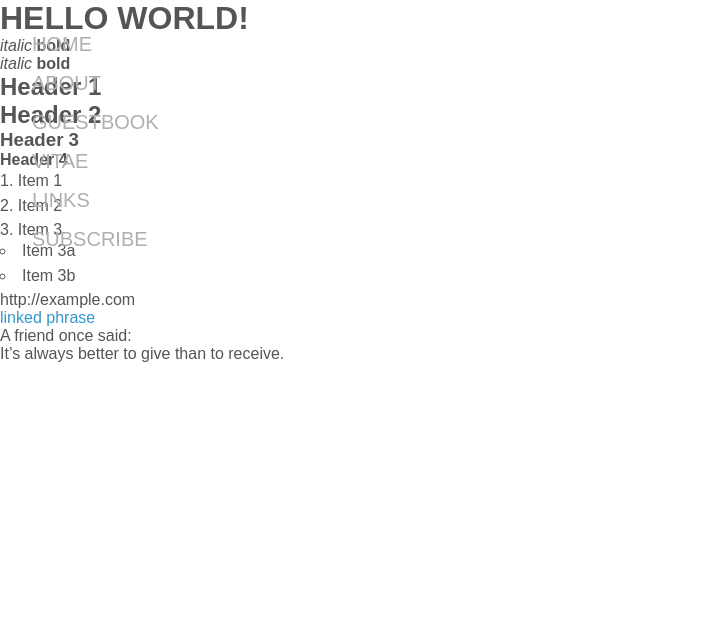
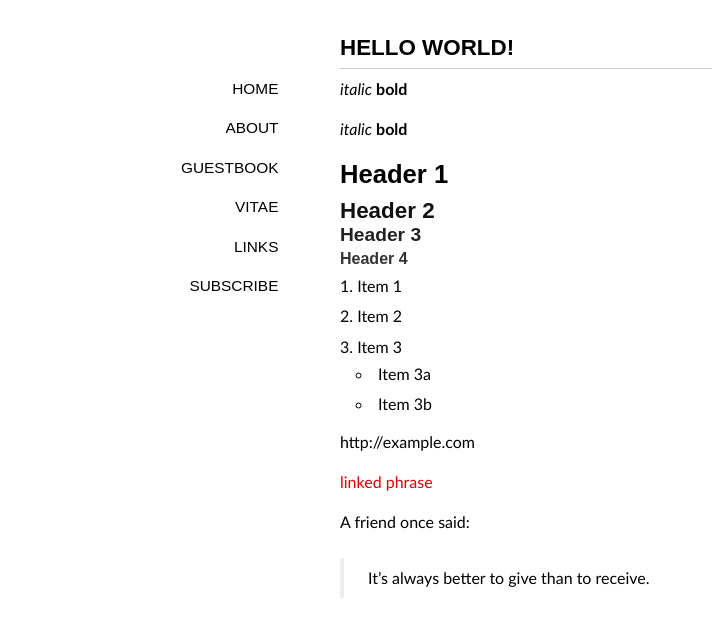
Before and after one commit to yufree/blog, a Jekyll site: the page built from _posts/2013-05-20-hello-world.md, in a window 1280 px wide. Shown: the top 637 px of the page, without its empty margins (0-712 px from the left). Built offline with Jekyll 4.4.1, drawn with Linux system fonts in a browser that asks for light colours; some web fonts are replaced; Markdown is read by kramdown in place of the engine named in the settings.

Commit message:
css from Yihui

```diff
--- a/media/css/style.css
+++ b/media/css/style.css
@@ -1,251 +1,51 @@
-@import url(http://fonts.googleapis.com/css?family=Overlock);
-@import url(http://fonts.googleapis.com/css?family=Coda);
 /*------------------------------------
-* sext-v
+* sext
 *
 * @author linghua.zhang@me.com
 * @link http://lhzhang.com/
-* @update 2013-04-02
+* @update 2011-12-20
 *
 * |/ | (~ (~
 * |\.|._)._)
 * --------------------------------- */
-a {
-  color: #3399cc; }
-  a:hover {
-    color: #55bbee; }
 
-* {
-  margin: 0;
-  padding: 0; }
-
-body {
-    background: #fff
-    font-size: 14px;
-    font-family: "Overlock", "Hiragino Sans GB", "Microsoft YaHei", sans-serif;
-    color: #555555;
-    }
-
-a {
-  text-decoration: none;
-  -webkit-transition: color 0.2s linear;
-  -moz-transition: color 0.2s linear; }
-
-li {
-  padding: 0.2em 0; }
-
-ol, ul {
-  list-style-position: inside; }
-
-#main {
-  margin: 0 auto; }
-
-#header {
-  width: 680px;
-  margin: 0 auto;
-  top: 5em
-  left: 6em
-  text-align: center; }
-  #header a {
-    color: #999999;
-    text-shadow: #e9e9e9 2px 2px 2px; }
-    #header a:hover {
-      color: #333333; }
-  #header h1 {
-    display: block;
-    font-family: "Coda", "Hiragino Sans GB", "Microsoft YaHei", sans-serif; }
-
-nav {
-  width: 680px;
-  margin: 0 auto;
-  padding: 1px 0;
-  text-align: left;
-  position: absolute;
-  top: 1em;
-  left: 2em; }
-  nav span {
-    display: block;
-    margin: 1em 0; }
-  nav a {
-    font-family: "Coda", "Hiragino Sans GB", "Microsoft YaHei", sans-serif;
-    font-size: 1.25em;
-    text-transform: uppercase;
-    color: #afafaf; }
-  nav a:hover {
-    color: #333333; }
-
-#content {
-  width: 680px;
-  margin: 0 auto;
-  font-size: 1.1em;
-  line-height: 1.7em; }
-  #content article {
-    position: fixed;
-    top: 20px;
-    left: 100px
-    padding: 1.25em 24px;
-    background-color: #ffffff;
-    border: 1px solid #e0e0e0;
-    margin: 2em 0;
-    border-radius: 5px; }
-  #content a {
-    color: #3399cc; }
-    #content a:hover {
-      color: #55bbee; }
-  #content .post img {
-    max-width: 686px;
-    display: block;
-    box-shadow: #999999 0px 8px 4px -4px;
-    margin: 0.5em auto; }
-  #content .post .image-700 {
-    margin-left: -28px;
-    margin-right: -28px;
-    display: block; }
-  #content .post .image-800 {
-    margin-left: -28px;
-    margin-right: -28px;
-    display: block; }
-  #content .post .image-900 {
-    margin-left: -28px;
-    margin-right: -28px;
-    display: block; }
-  #content .post .image-1000 {
-    margin-left: -28px;
-    margin-right: -28px;
-    display: block; }
-  #content .post .image-1100 {
-    margin-left: -28px;
-    margin-right: -28px;
-    display: block; }
-  #content .post .image-1200 {
-    margin-left: -28px;
-    margin-right: -28px;
-    display: block; }
-  #content .post .image-1300 {
-    margin-left: -28px;
-    margin-right: -28px;
-    display: block; }
-  #content .post .image-1400 {
-    margin-left: -28px;
-    margin-right: -28px;
-    display: block; }
-  #content p {
-    padding: 0.7em 0; }
-  #content pre code {
-    margin: 1em -25px 1em -25px;
-    padding-left: 25px;
-    padding-right: 25px;
-    border-color: #e0e0e0 !important;
-    font-size: 13px;
-    font-family: Menlo, monospace;
-    line-height: 1.6;
-    display: block;
-    overflow: auto; }
-  #content blockquote {
-    display: block;
-    text-align: justify;
-    border-left: 4px solid #eeeeee;
-    margin: 1em 0em;
-    padding-left: 1.5em; }
-    #content blockquote p {
-      margin: 0;
-      padding: 0; }
-  #content li.listing-item, #content li.listing-seperator {
-    list-style-type: none;
-    padding: 0; }
-    #content li.listing-item a, #content li.listing-seperator a {
-      padding: 0.2em 1em; }
-    #content li.listing-item time, #content li.listing-seperator time {
-      color: #999999; }
-  #content li.listing-seperator {
-    font-weight: bold; }
-  #content .meta {
-    color: #c0c0c0;
-    margin: 0.25em 0 1em; }
-    #content .meta .tags a {
-      color: #c0c0c0;
-      padding: .25em; }
-      #content .meta .tags a:hover {
-        color: #999999; }
-  #content #page_nav {
-    text-align: center;
-    margin: 2em 0; }
-    #content #page_nav a {
-      font-family: "Coda", "Hiragino Sans GB", "Microsoft YaHei", sans-serif;
-      font-size: .8em;
-      padding: 0.25em 1em;
-      color: #a0a0a0;
-      background-color: #e0e0e0;
-      margin: 0 1em;
-      text-transform: uppercase; }
-    #content #page_nav a:hover {
-      background-color: #e6e6e6; }
-
-.comment {
-  margin-top: 2em; }
-
-.circle-wrapper {
-  margin: 2em 0;
-  display: block; }
-  .circle-wrapper:hover .circle {
-    background-color: #333333; }
-
-.circle {
-  display: inline-block;
-  width: 0.8em;
-  height: 0.8em;
-  line-height: 1;
-  background-color: #cccccc;
-  -moz-border-radius: 0.4em;
-  -webkit-border-radius: 0.4em;
-  -webkit-transition: background-color 0.2s linear;
-  -moz-transition: background-color 0.2s linear; }
-
-.center {
-  text-align: center; }
-
-hr {
-  margin: 0.7em 0;
-  border-top: 1px dashed #d0d0d0;
-  border-bottom: 1px dashed #f9f9f9; }
-
-footer {
-  width: 680px;
-  margin: 0 auto;
-  display: block;
-  font-family: "Balthazar";
-  font-size: .9em;
-  text-align: center;
-  color: #909090; }
-  footer a {
-    color: #cccccc; }
-    footer a:hover {
-      color: #999999; }
-
-#tag_cloud {
-  margin-bottom: 1em; }
-  #tag_cloud a:hover {
-    color: red !important;
-    text-decoration: none; }
-
-li[id*='dsq-like-'] {
-  display: none; }
-
-#dsq-global-toolbar, #dsq-like-tooltip, #dsq-sort-by, .dsq-comment-moderate {
-  display: none; }
-
-.dsq-comment-header {
-  border: none !important;
-  background: none !important; }
-
-#disqus_thread h3 {
-  font-size: 1em !important;
-  font-weight: normal !important;
-  margin: 0 !important; }
-
-#dsq-footer {
-  display: none; }
-
-.gist {
-  font-size: 13px;
-  line-height: 1.6; }
+@import url(http://fonts.googleapis.com/css?family=Galdeano);
+@import url(http://fonts.googleapis.com/css?family=Electrolize);
+@import url(http://fonts.googleapis.com/css?family=Cuprum);
+body{font-size:14px;font-family:"Galdeano","Hiragino Sans GB","Microsoft YaHei",Trebuchet,"Trebuchet MS",Tahoma,"Lucida Grande","Lucida Sans Unicode",Verdana,sans-serif;color:#000000;background-color:#ffffff;}
+*{padding:0;margin: 0;border:none;outline:none;}
+a{color:#dd0000;text-decoration:none;}
+a:hover{color:#333333;text-decoration:underline;}
+hr{margin:.7em 0;border-top:1px dashed #d0d0d0;border-bottom:1px dashed #f9f9f9;}
+p{padding:.5em 0;}
+li{padding:.2em 0;}
+ol,ul{list-style-position:inside;}
+ol ul, ul ol, ul ul, ol ol {margin-left:1em;}
+pre code{margin:1em 0;font-size:13px;line-height:1.6;display:block;overflow:auto;}
+blockquote{display:block;text-align:justify;border-left:4px solid #eeeeee;}
+blockquote{margin:1em 0em;padding-left:1.5em;}
+blockquote p{margin:0;padding:.5em 0;}
+#container{width:600px;margin:2em auto;display:block;padding:0 2em;}
+.content{font-size:16px;line-height:24px;}
+.content h1{padding:.5em 0;}
+.content img{max-width:600px;display:block;margin:4px auto;-webkit-box-shadow:#999 1px 1px 4px;-moz-box-shadow:#999 1px 1px 4px;box-shadow:#999 1px 1px 4px;}
+#tag_cloud{margin-bottom: 1em;}
+#tag_cloud a:hover{color:#333333 !important;text-decoration:none;}
+.listing-item,.listing-seperator{list-style-type:none;}
+.listing-item a{padding:.2em 1em;}
+.listing-item time{color:#999999;}
+.listing-seperator{font-weight:bold;}
+.meta{text-align:right;font-size:12px;}
+header{padding:.5em 0;border-bottom: 1px solid #cccccc;}
+nav{font-family:"Electrolize",sans-serif;font-size:1.1em;text-transform:uppercase;float:left;margin-left:-12em;width:9em;text-align:right;}
+nav a{display:block;padding:.7em 1em;color:#000000;}
+nav a:hover{background-color:#ff0000;text-decoration:none;color:#f9f9f9;-webkit-transition:color .2s linear;}
+.post{padding:.5em 0em;}
+h1{font-family:"Cuprum","Hiragino Sans GB","Microsoft YaHei",sans-serif;font-size:1.6em;color:#000;}
+h2{font-family:"Cuprum","Hiragino Sans GB","Microsoft YaHei",sans-serif;font-size:1.4em;color:#111;}
+h3{font-family:"Cuprum","Hiragino Sans GB","Microsoft YaHei",sans-serif;font-size:1.2em;color:#222;}
+h4{font-family:"Cuprum","Hiragino Sans GB","Microsoft YaHei",sans-serif;font-size:1em;color:#333;}
+pre,code{font-family:Menlo,"Andale Mono",Consolas,"Courier New",Monaco,monospace;font-size:13px;}
+code{background-color:#F7F7F7;}
+embed,object,iframe{display:block;margin:4px auto;}
+.gist{font-size: 12px;line-height:1.6;}
```
Also changed, not shown: 1 other file.
